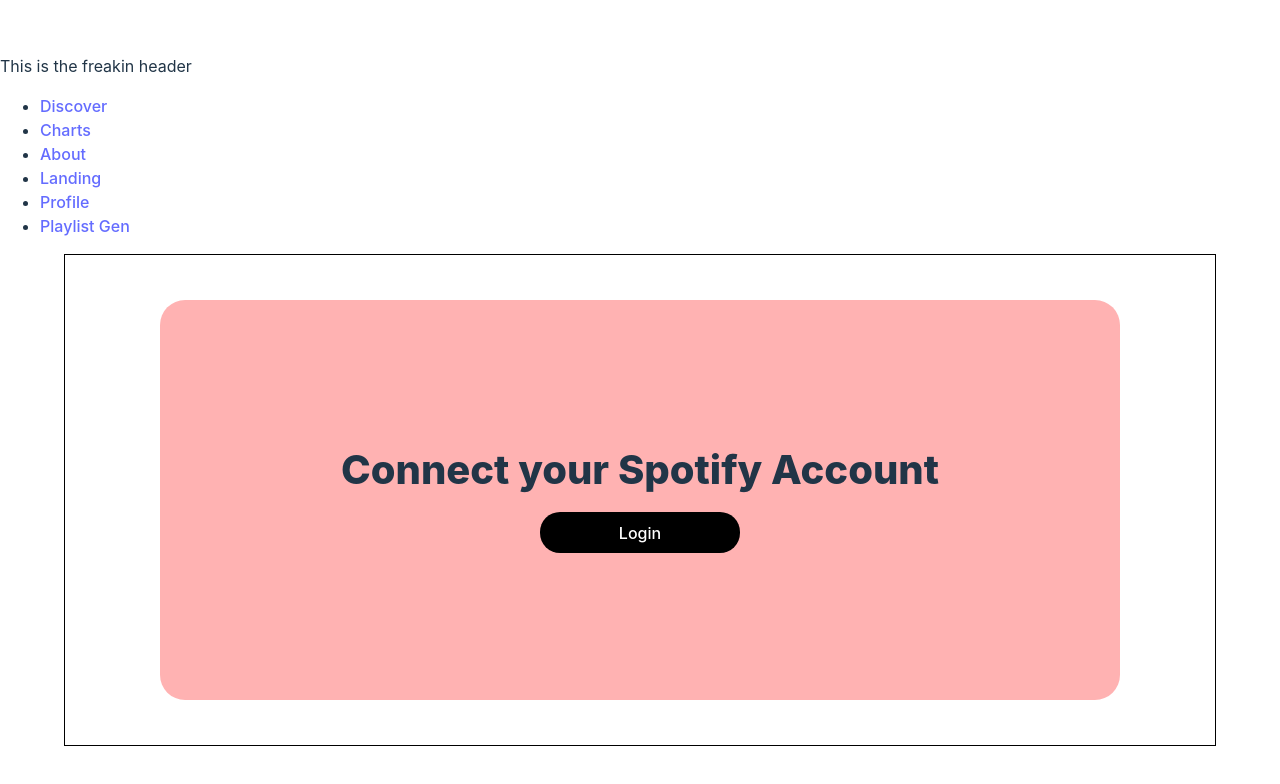
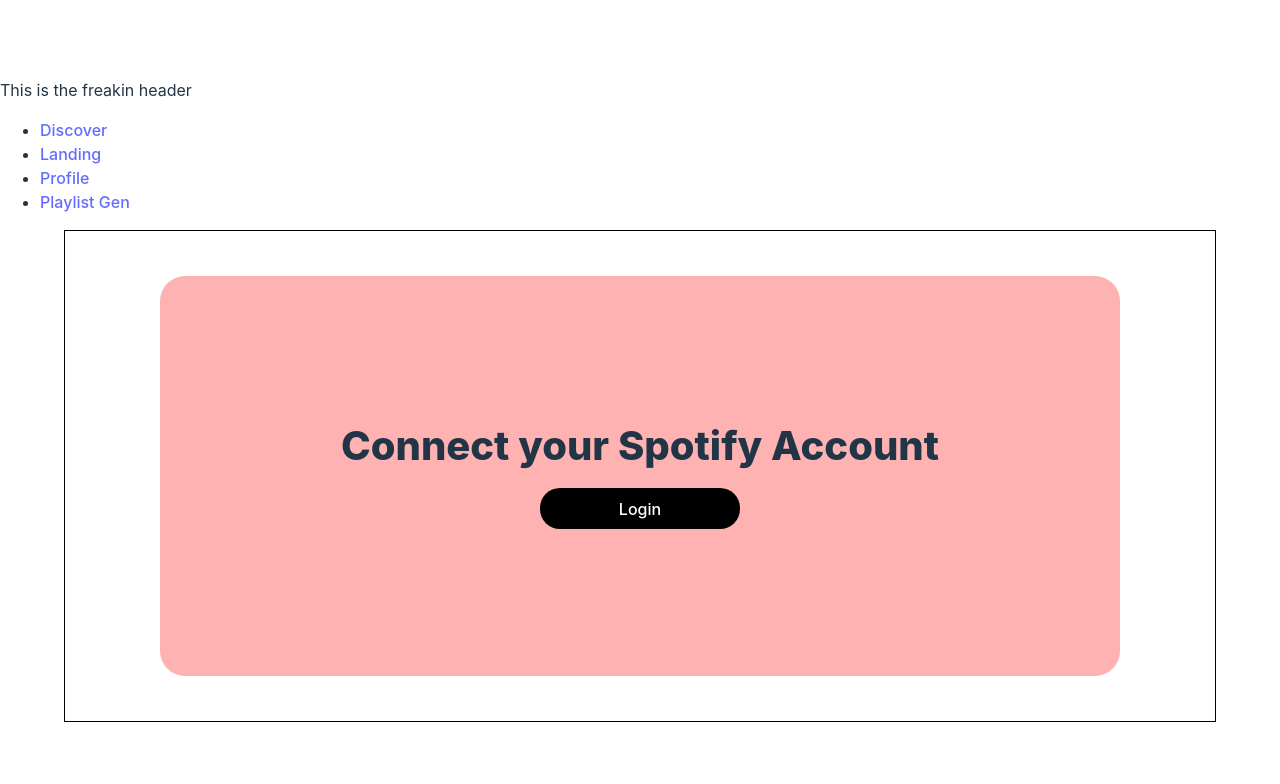
Before and after one commit to emwong101/spotify-ML-clone, a React (Vite) app in the folder client/: page /landing in a window 1280 px wide. Shown: the top 784 px of the page. Built offline with nearby package versions, Linux system fonts and the light colour scheme.

Commit message:
began editing header

```diff
--- a/client/src/App.jsx
+++ b/client/src/App.jsx
@@ -1,6 +1,6 @@
 import { useState, useContext } from "react";
 import "./App.scss";
-import Header from "./Components/Header/Header";
+import Header from "./components/Header/Header";
 import { BrowserRouter, Routes, Route, Navigate } from "react-router-dom";
 import "vite/modulepreload-polyfill";
 
@@ -30,7 +30,6 @@
               <Route path="/discover" element={<Discover />} />
               <Route path="/profile" element={<Profile />} />
               <Route path="/charts" element={<Charts />} />
-
               <Route path="/landing" element={<Landing />} />
               <Route path="/mood" element={<Mood />} />
               <Route path="/playlistgen" element={<Playlistgen />} />
--- a/client/src/Components/Header/Header.jsx
+++ b/client/src/Components/Header/Header.jsx
@@ -11,12 +11,6 @@
         <ul>
           <li>
             <Link to="/discover">Discover</Link>
-          </li>
-          <li>
-            <Link to="/charts">Charts</Link>
-          </li>
-          <li>
-            <Link to="/about">About</Link>
           </li>
           <li>
             <Link to="/landing">Landing</Link>
```
